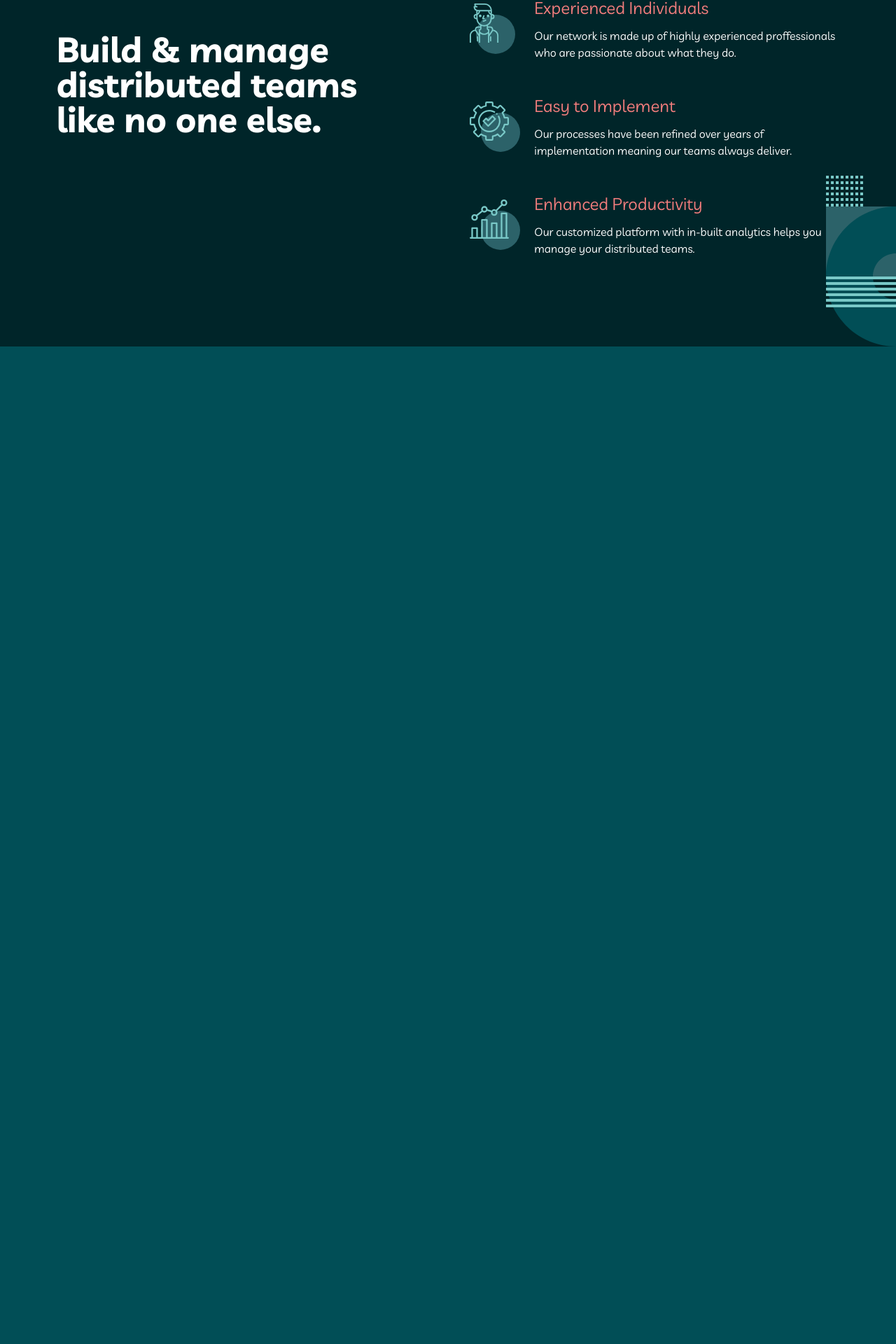
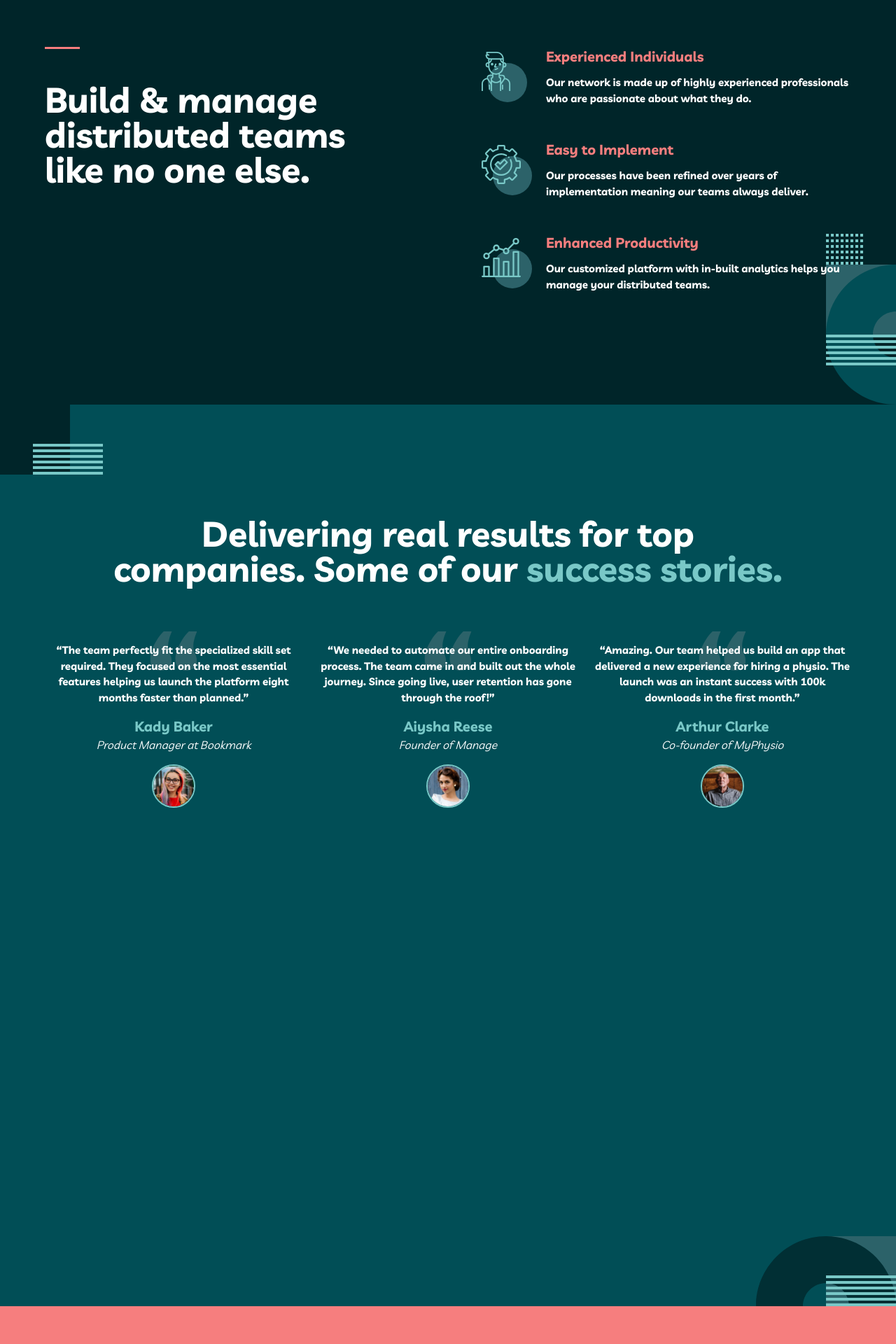
Before and after one commit to brandonmitchell217/myteam, a Next.js app: page / in a window 1280 px wide. Shown: the part 824-2744 px from the top of the page at 70% size. Before the commit the page ends 1519 px from the top, so only its background shows below. Built offline with nearby package versions, Linux system fonts and the light colour scheme.

Commit message:
[feat]: home page layout, mostly responsive. Before landing/nav

```diff
--- a/app/layout.tsx
+++ b/app/layout.tsx
@@ -1,8 +1,10 @@
 "use client";
+import Nav from "@/components/Nav";
 import "./globals.css";
 import type { Metadata } from "next";
 import { Livvic } from "next/font/google";
 import { ThemeProvider } from "styled-components";
+import Footer from "@/components/Footer";
 
 const livvic = Livvic({ weight: ["400", "700"], subsets: ["latin-ext"] });
 
@@ -52,7 +54,11 @@ export default function RootLayout({
       <body
         className={`bg-sherpa text-white grid grid-rows-[minmax(7.5rem,auto)_auto_minmax(12.5rem,auto)] desktop:grid-rows-[minmax(auto,7.5rem)_auto_minmax(auto,12.5rem)] ${livvic.className}`}
       >
-        <ThemeProvider theme={theme}>{children}</ThemeProvider>
+        <ThemeProvider theme={theme}>
+          <Nav />
+          {children}
+          <Footer />
+        </ThemeProvider>
       </body>
     </html>
   );
--- a/app/page.tsx
+++ b/app/page.tsx
@@ -1,6 +1,8 @@
 import BuildProp from "@/components/BuildProp";
+import Cta from "@/components/Cta";
 import Landing from "@/components/Landing";
 import Test from "@/components/Test";
+import Testimonials from "@/components/Testimonials";
 
 export default function Home() {
   return (
@@ -8,6 +10,8 @@ export default function Home() {
       {/* <Test /> */}
       <Landing />
       <BuildProp />
+      <Testimonials />
+      <Cta />
     </main>
   );
 }
--- a/components/BuildProp.tsx
+++ b/components/BuildProp.tsx
@@ -16,7 +16,7 @@ export default function BuildProp() {
     zIndex: 2,
   }));
 
-  const Title = styled.h2(() => ({
+  const Title = styled.h1(() => ({
     "&::before": {
       content: "''",
       display: "block",
@@ -32,7 +32,7 @@ export default function BuildProp() {
       icon: <PersonIcon width={72} height={72} />,
       title: "Experienced Individuals",
       description:
-        "Our network is made up of highly experienced proffessionals who are passionate about what they do.",
+        "Our network is made up of highly experienced professionals who are passionate about what they do.",
     },
     {
       icon: <CogIcon width={72} height={72} />,
@@ -48,18 +48,25 @@ export default function BuildProp() {
     },
   ];
   return (
-    <section className="relative bg-swamp text-white w-full pt-32 pb-32 overflow-hidden">
-      <div className="max-w-7xl m-auto flex flex-col md:flex-row justify-evenly">
-        <Title className="text-[50px] leading-none font-bold max-w-[17ch]">
+    <section className="relative bg-swamp text-white w-full pt-40 pb-40 overflow-hidden">
+      <div className="max-w-6xl m-auto relative z-10 flex flex-col md:flex-row gap-12 justify-between">
+        <Title className="text-[32px] lg:text-[50px] leading-none font-bold max-w-[17ch]">
           Build & manage distributed teams like no one else.
         </Title>
         <ul className="space-y-12">
           {props.map((prop) => (
-            <li key={prop.title} className="flex items-center gap-5">
+            <li
+              key={prop.title}
+              className="flex flex-col md:flex-row items-center gap-5 text-center md:text-left"
+            >
               <div>{prop.icon}</div>
               <div className="space-y-3">
-                <span className="text-flory text-2xl">{prop.title}</span>
-                <p className="max-w-[436px]">{prop.description}</p>
+                <span className="text-flory font-bold text-lg lg:text-xl">
+                  {prop.title}
+                </span>
+                <p className="max-w-[436px] w-full font-semibold text-[15px]">
+                  {prop.description}
+                </p>
               </div>
             </li>
           ))}
--- /dev/null
+++ b/components/Cta.tsx
@@ -0,0 +1,33 @@
+"use client";
+import Link from "next/link";
+import React from "react";
+import BgBottom from "../public/bg-pattern-home-6-about-5.svg";
+import styled from "@emotion/styled";
+
+export default function Cta() {
+  const BottomImage = styled.div(() => ({
+    position: "absolute",
+    bottom: "0",
+    left: "0",
+    zIndex: 2,
+  }));
+  return (
+    <section className="relative bg-flory text-daintree py-16">
+      <div className="max-w-6xl m-auto relative z-10 flex flex-col gap-4 md:gap-0 md:flex-row md:justify-evenly lg:justify-around items-center">
+        <h1 className="text-[32px] lg:text-[48px] font-bold">
+          Ready to get started?
+        </h1>
+
+        <Link
+          href={"/contact"}
+          className="py-2 px-6 border-2 border-daintree font-semibold rounded-3xl bg-transparent lowercase hover:bg-daintree hover:text-white hover:scale-110 transition-all"
+        >
+          Contact Us
+        </Link>
+      </div>
+      <BottomImage>
+        <BgBottom height={144} width={200} />
+      </BottomImage>
+    </section>
+  );
+}
--- /dev/null
+++ b/components/Footer.tsx
@@ -0,0 +1,73 @@
+import React from "react";
+import Logo from "../public/logo.svg";
+import FacebookIcon from "../public/icon-facebook.svg";
+import TwitterIcon from "../public/icon-twitter.svg";
+import PinterestIcon from "../public/icon-pinterest.svg";
+import Link from "next/link";
+
+export default function Footer() {
+  const socials = [
+    {
+      name: "Facebook",
+      icon: <FacebookIcon height={24} width={24} />,
+      link: "https://facebook.com",
+    },
+    {
+      name: "Pinterest",
+      icon: <PinterestIcon height={24} width={24} />,
+      link: "https://pinterest.com",
+    },
+    {
+      name: "Twitter",
+      icon: <TwitterIcon height={20} width={24} />,
+      link: "https://twitter.com",
+    },
+  ];
+  return (
+    <footer className="bg-swamp text-white/60 py-12 px-10 text-center">
+      <div className="max-w-6xl m-auto flex flex-col lg:flex-row gap-8 lg:gap-0 justify-between items-center">
+        <div className="md:w-full flex flex-col gap-6 md:gap-0 md:flex-row justify-center items-center md:justify-between lg:justify-stretch md:space-x-20">
+          <div className="flex flex-col gap-6">
+            <Link href="/">
+              <Logo width={160} height={40} />
+            </Link>
+
+            <ul className="flex w-full justify-between md:space-x-10 text-lg text-white">
+              <li>
+                <Link href="/" className="hover:text-flory">
+                  Home
+                </Link>
+              </li>
+              <li>
+                <Link href="/about" className="hover:text-flory">
+                  About
+                </Link>
+              </li>
+            </ul>
+          </div>
+
+          <div className="space-y-1 font-semibold text-[15px]">
+            <p>987 Hillcrest Lane</p>
+            <p>Irvine, CA</p>
+            <p>California 92714</p>
+            <p>Call Us : 949-833-7432</p>
+          </div>
+        </div>
+
+        <div className="w-full flex justify-center md:justify-between lg:items-end flex-col md:flex-row lg:flex-col gap-4 md:gap-12">
+          <ul className="flex gap-4 items-center justify-center md:justify-start lg:justify-end text-white">
+            {socials.map((social) => (
+              <li key={social.name}>
+                <Link href={social.link}>{social.icon}</Link>
+              </li>
+            ))}
+          </ul>
+
+          <p className="text-[15px] font-semibold">
+            Copyright 2023. All Rights Reserved
+          </p>
+        </div>
+      </div>
+    </footer>
+  );
+}
--- a/components/Landing.tsx
+++ b/components/Landing.tsx
@@ -42,11 +42,11 @@ export default function Landing() {
     },
   }));
   return (
-    <section className="relative bg-sherpa text-white w-full pt-64 pb-52">
+    <section className="relative bg-sherpa text-white w-full pt-44 pb-52">
       <LeftImage>
         <BgLeft height={200} width={200} />
       </LeftImage>
-      <div className="max-w-7xl m-auto flex flex-col md:flex-row justify-evenly items-center">
+      <div className="max-w-6xl m-auto relative z-10 flex flex-col md:flex-row justify-between">
         <h1 className="text-[100px] leading-none font-bold">
           Find the
           <br />
--- /dev/null
+++ b/components/Nav.tsx
@@ -0,0 +1,38 @@
+"use client";
+import Link from "next/link";
+import React from "react";
+import Logo from "../public/logo.svg";
+
+export default function Nav() {
+  return (
+    <nav className="pt-16">
+      <div className="max-w-6xl m-auto flex justify-between items-center lowercase font-bold">
+        <div className="flex items-center space-x-20">
+          <Link href="/">
+            <Logo width={160} height={40} />
+          </Link>
+
+          <ul className="flex space-x-10 text-lg">
+            <li>
+              <Link href="/" className="hover:text-flory">
+                Home
+              </Link>
+            </li>
+            <li>
+              <Link href="/about" className="hover:text-flory">
+                About
+              </Link>
+            </li>
+          </ul>
+        </div>
+
+        <Link
+          href={"/contact"}
+          className="py-2 px-6 border-2 border-white rounded-3xl bg-transparent hover:bg-white hover:text-sherpa hover:scale-110 transition-all"
+        >
+          Contact Us
+        </Link>
+      </div>
+    </nav>
+  );
+}
--- /dev/null
+++ b/components/Testimonials.tsx
@@ -0,0 +1,94 @@
+"use client";
+import React from "react";
+import styled from "@emotion/styled";
+import Image from "next/image";
+import QuoteIcon from "../public/icon-quotes.svg";
+import BgTop from "../public/bg-pattern-home-4-about-3.svg";
+import BgBottom from "../public/bg-pattern-home-5.svg";
+
+export default function Testimonials() {
+  const Title = styled.h1(() => ({}));
+
+  const TopImage = styled.div(() => ({
+    position: "absolute",
+    top: "0",
+    left: "0",
+    zIndex: 2,
+  }));
+  const BottomImage = styled.div(() => ({
+    position: "absolute",
+    bottom: "0",
+    right: "0",
+    zIndex: 2,
+  }));
+
+  const testimonials = [
+    {
+      quote:
+        "The team perfectly fit the specialized skill set required. They focused on the most essential features helping us launch the platform eight months faster than planned.",
+      name: "Kady Baker",
+      position: "Product Manager at Bookmark",
+      avatar: "/avatar-kady.jpg",
+    },
+    {
+      quote:
+        "We needed to automate our entire onboarding process. The team came in and built out the whole journey. Since going live, user retention has gone through the roof!",
+      name: "Aiysha Reese",
+      position: "Founder of Manage",
+      avatar: "/avatar-aiysha.jpg",
+    },
+    {
+      quote:
+        "Amazing. Our team helped us build an app that delivered a new experience for hiring a physio. The launch was an instant success with 100k downloads in the first month.",
+      name: "Arthur Clarke",
+      position: "Co-founder of MyPhysio",
+      avatar: "/avatar-arthur.jpg",
+    },
+  ];
+
+  return (
+    <section className="relative bg-sherpa text-white w-full pt-40 pb-40 overflow-hidden">
+      <TopImage>
+        <BgTop height={100} width={147} />
+      </TopImage>
+      <div className="max-w-6xl m-auto space-y-16 text-center">
+        <Title className="max-w-[975px] m-auto text-[32px] lg:text-[50px] leading-none font-bold ">
+          Delivering real results for top companies. Some of our{" "}
+          <span className="text-baked">success stories.</span>
+        </Title>
+
+        <div className="grid grid-rows-3 lg:grid-cols-3 gap-6">
+          {testimonials.map((testimonial) => (
+            <div key={testimonial.name} className="relative space-y-4">
+              <QuoteIcon
+                width={67}
+                height={56}
+                className="absolute top-0 left-1/2 -translate-x-1/2"
+              />
+
+              <p className="font-semibold text-[15px] relative z-10">
+                &#8220;{testimonial.quote}&#8221;
+              </p>
+              <div className="">
+                <h3 className="text-baked text-xl font-bold">
+                  {testimonial.name}
+                </h3>
+                <p className="font-medium italic">{testimonial.position}</p>
+              </div>
+              <Image
+                src={testimonial.avatar}
+                alt="avatar"
+                width={62}
+                height={62}
+                className="rounded-full m-auto border-2 border-baked"
+              />
+            </div>
+          ))}
+        </div>
+      </div>
+      <BottomImage>
+        <BgBottom height={100} width={200} />
+      </BottomImage>
+    </section>
+  );
+}
```
